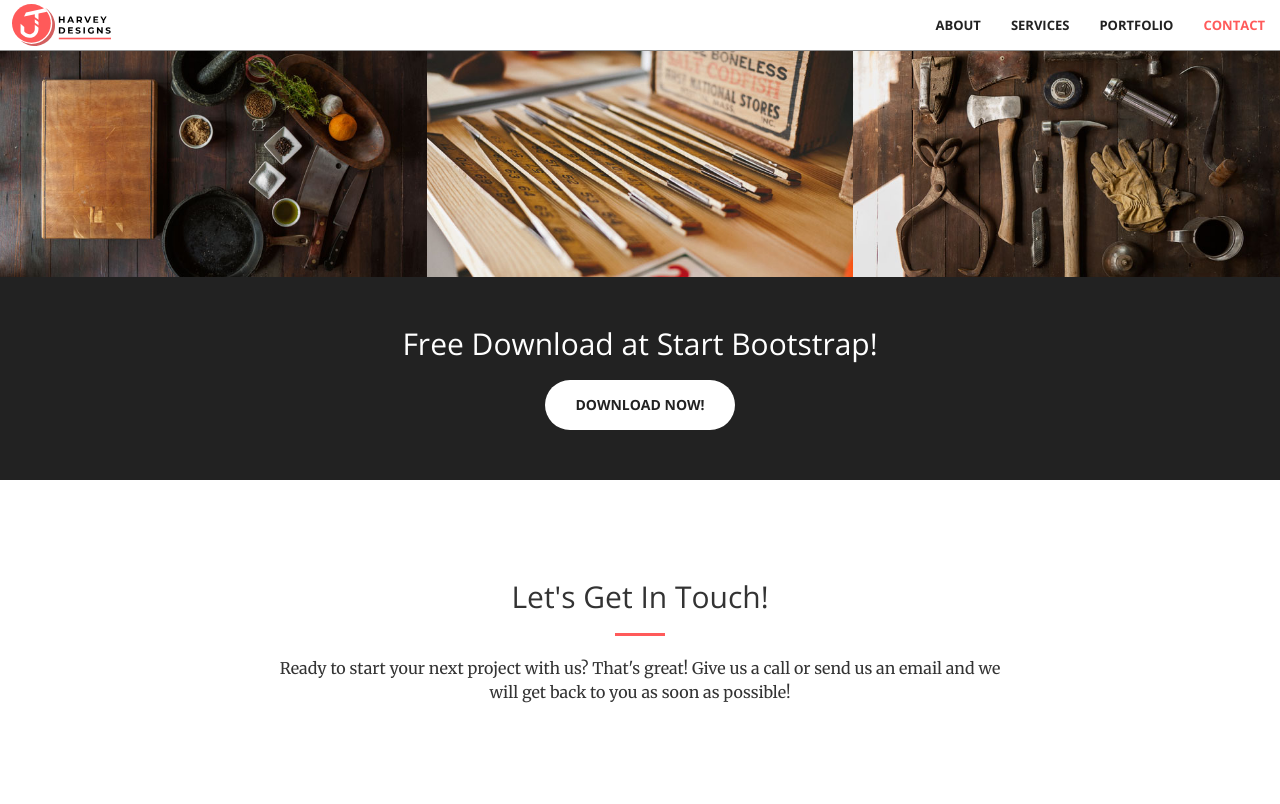
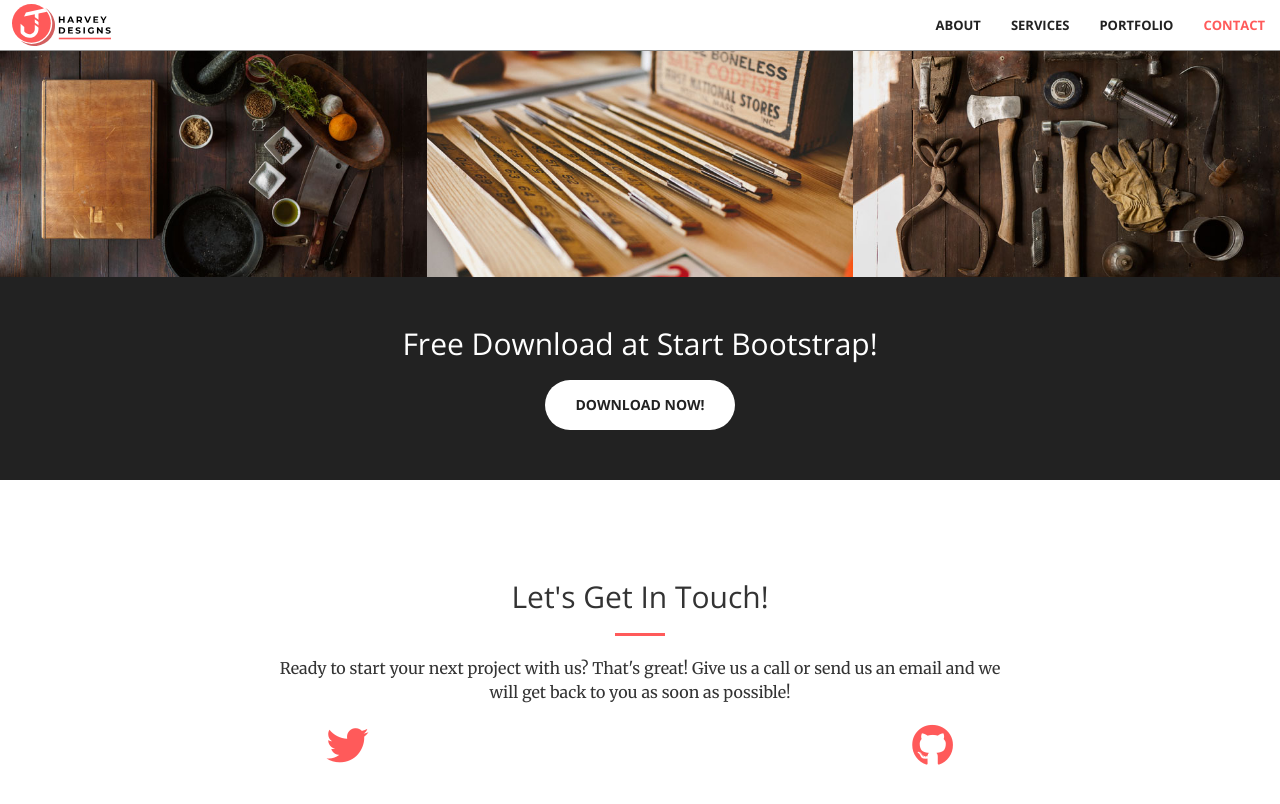
Before and after one commit to jeremiahh1198/jharveydesigns, a Jekyll site: the page built from index.html, in a window 1280 px wide and 900 px high, scrolled down 2008 px. Shown: the top 804 px of the window. Built offline with Jekyll 4.4.1, drawn with Linux system fonts in a browser that asks for light colours; nearby versions of some CDN libraries.

Commit message:
Update contact.html

```diff
--- a/_includes/contact.html
+++ b/_includes/contact.html
@@ -8,19 +8,19 @@
             </div>
         <div class="col-lg-2 col-lg-offset-2 text-center">
             <a href="https://twitter.com/{{ site.twitter_username }}">
-                <i class="fa fa-twitter fa-3x wow bounceIn" data-wow-delay=".1s"></i>
+                <i class="fab fa-twitter fa-3x wow bounceIn" data-wow-delay=".1s"></i>
                 <p>{{ site.twitter_username }}</p>
             </a>
         </div>
         <div class="col-lg-2 col-lg-offset-1 text-center">
             <a href="mailto:{{ site.email }}">
-            <i class="fa fa-envelope-o fa-3x wow bounceIn" data-wow-delay=".1s"></i>
+            <i class="fas fa-envelope-o fa-3x wow bounceIn" data-wow-delay=".1s"></i>
                 <p>{{ site.email }}</p>
             </a>
         </div>
         <div class="col-lg-2 col-lg-offset-1 text-center">
             <a href="https://github.com/{{ site.github_username }}">
-            <i class="fa fa-github fa-3x wow bounceIn" data-wow-delay=".1s"></i>
+            <i class="fab fa-github fa-3x wow bounceIn" data-wow-delay=".1s"></i>
                 <p>{{ site.github_username }}</p>
             </a>
         </div>
```
